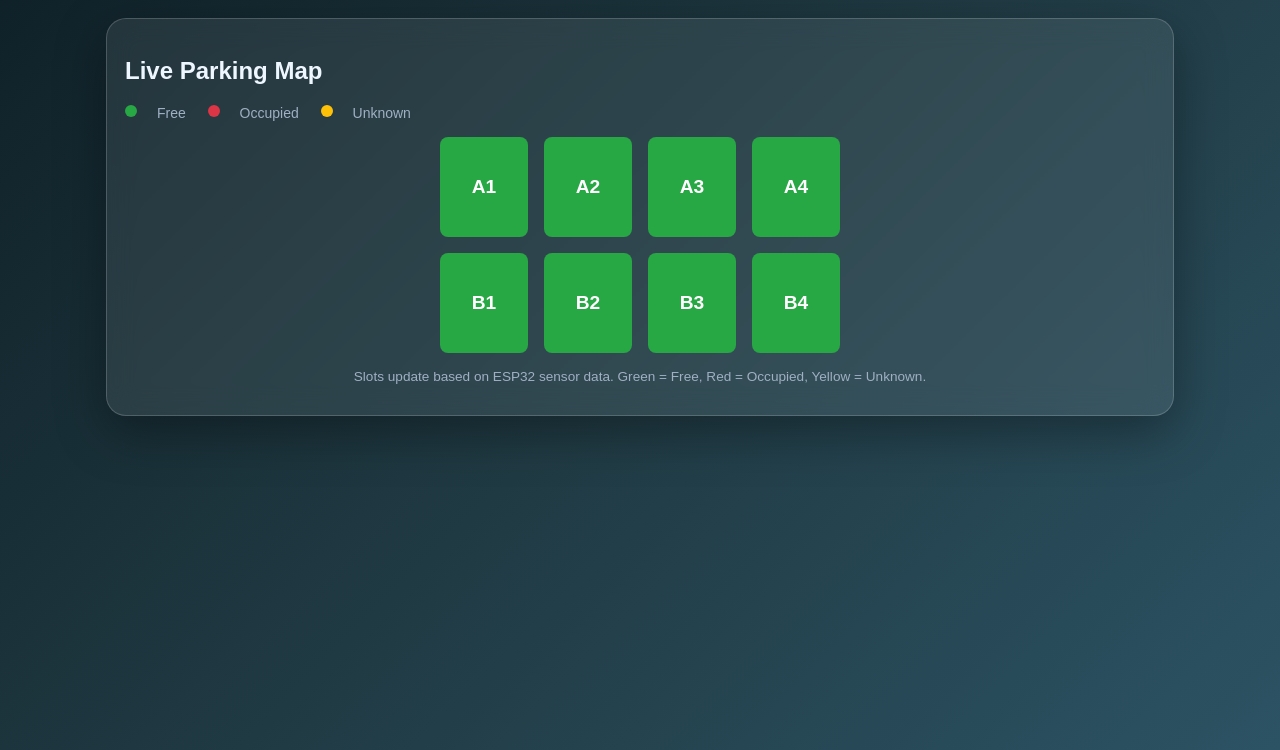
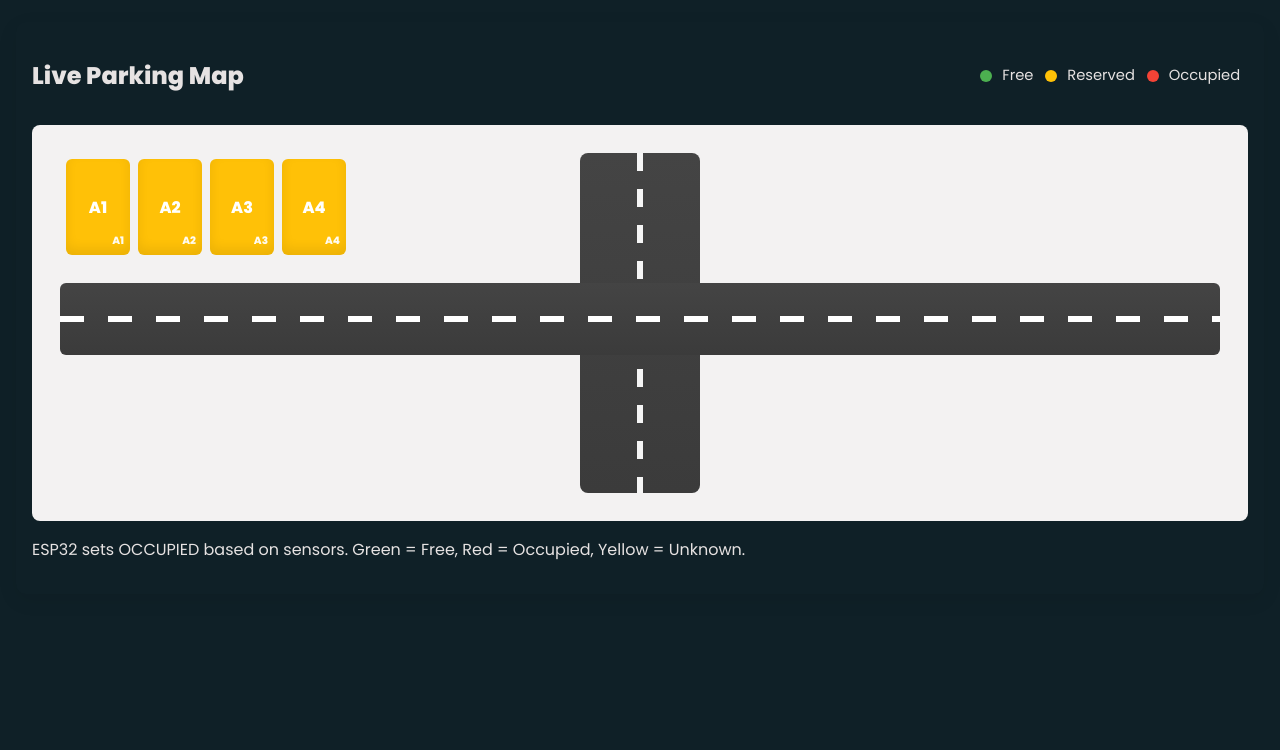
Before and after one commit to patshivm/ParkWay, a website: page map.html in a window 1280 px wide. Shown: the part 50-800 px from the top of the page. Drawn offline with Linux system fonts and the light colour scheme; no server answers.

Commit message:
Update Graphics to map.html

```diff
--- a/map.html
+++ b/map.html
@@ -1,32 +1,145 @@
 <!DOCTYPE html>
 <html lang="en">
 <head>
-<meta charset="UTF-8">
-<meta name="viewport" content="width=device-width, initial-scale=1.0">
-<title>Parkway • Parking Map</title>
-<link rel="stylesheet" href="style.css">
+<meta charset="utf-8" />
+<meta name="viewport" content="width=device-width,initial-scale=1" />
+<title>Parkway • Parking Map — Grid Roads</title>
+<link href="https://fonts.googleapis.com/css2?family=Poppins:wght@400;600;800&display=swap" rel="stylesheet">
 <style>
-  .map-grid {
-    display: grid;
-    grid-template-columns: repeat(4, 1fr);
-    gap: 1rem;
-    max-width: 400px;
-    margin: 1rem auto;
-  }
-  .slot {
-    position: relative;
-    padding: 1rem;
-    border-radius: 8px;
-    font-weight: bold;
-    text-align: center;
-    color: white;
-    user-select: none;
-  }
-  .free { background-color: #28a745; }
-  .occupied { background-color: #dc3545; }
-  .unknown { background-color: #ffc107; color: #212529; }
-  .slot-number { display: block; font-size: 1.2rem; }
-  .badge { display: block; margin-top: 0.25rem; font-size: 0.8rem; font-weight: normal; }
+:root{
+  --bg: #0f2027;
+  --asphalt: #444;
+  --asphalt-dark: #333;
+  --slot-gray: #070707;
+  --slot-border: #000000;
+  --median: #6b6b6b;
+  --road-width: 120px;
+  --hroad-height: 72px;
+  --gutter: 22px;
+
+  --free: #4CAF50;
+  --reserved: #FFC107;
+  --occupied: #F44336;
+  --unknown: #ffc107;
+}
+
+*{box-sizing:border-box;}
+body{margin:0;font-family:"Poppins",sans-serif;background:var(--bg);color:#e6e2e2;}
+header.topbar{background:#222;color:#b32b2b;padding:.6rem 1.75rem;display:flex;align-items:center;justify-content:space-between;}
+header.topbar a{color:#70afbb;text-decoration:none;margin-left:.6rem}
+.container{max-width:1400px;margin:1.75rem auto;padding:0 1rem;}
+.panel{background:var(--bg);border-radius:10px;padding:1rem;box-shadow:0 6px 20px rgba(0,0,0,0.08);}
+.panel-head{display:flex;justify-content:space-between;align-items:center;margin-bottom:12px}
+.legend{font-size:0.92rem}
+.legend .dot{display:inline-block;width:12px;height:12px;border-radius:50%;margin-right:6px;vertical-align:middle}
+.free{background:var(--free)}
+.reserved{background:var(--reserved)}
+.occupied{background:var(--occupied)}
+.unknown{background:var(--unknown)}
+
+.lot-grid{
+  display:grid;
+  grid-template-columns: 1fr var(--road-width) 1fr;
+  grid-template-rows: auto var(--hroad-height) auto var(--hroad-height) auto;
+  gap: var(--gutter);
+  position:relative;
+  background: #f3f2f2;
+  padding:28px;
+  border-radius:8px;
+  overflow:visible;
+}
+
+.vertical-road{
+  grid-column:2 / 3;
+  grid-row:1 / 6;
+  background: linear-gradient(#444,#3b3b3b);
+  border-radius:8px;
+  position:relative;
+  display:flex;
+  align-items:center;
+  justify-content:center;
+  z-index:2;
+}
+.vertical-road::after{
+  content:"";
+  position:absolute;
+  left:50%;
+  top:0;
+  transform:translateX(-50%);
+  width:6px;
+  height:100%;
+  background-image: repeating-linear-gradient(to bottom,#fff 0 18px,transparent 18px 36px);
+  opacity:0.95;
+}
+
+.hroad{
+  grid-column:1 / 4;
+  height:var(--hroad-height);
+  background: linear-gradient(#444,#3b3b3b);
+  position:relative;
+  border-radius:6px;
+  z-index:2;
+}
+.hroad::before{
+  content:"";
+  position:absolute;
+  left:0;
+  top:50%;
+  transform:translateY(-50%);
+  height:6px;
+  width:100%;
+  background-image: repeating-linear-gradient(to right,#fff 0 24px,transparent 24px 48px);
+}
+
+.band{
+  display:flex;
+  flex-direction:column;
+  gap:14px;
+  padding:6px 6px;
+}
+
+.park-row{
+  display:flex;
+  gap:8px;
+  align-items:center;
+  justify-content:flex-start;
+}
+
+.slot{
+  width:64px;
+  height:96px;
+  border-radius:6px;
+  color:#fff;
+  font-weight:700;
+  display:flex;
+  align-items:center;
+  justify-content:center;
+  position:relative;
+  z-index:3;
+  box-shadow: inset 0 -6px 12px rgba(0,0,0,0.08);
+  cursor:pointer;
+}
+.slot-number{position:absolute;bottom:6px;right:6px;font-size:.65rem;opacity:0.95;}
+
+.entrance{
+  position:absolute;
+  top:-22px;
+  left:50%;
+  transform:translateX(-50%);
+  background:var(--free);color:#fff;padding:6px 10px;border-radius:6px;z-index:5;font-weight:700;
+}
+.exit{
+  position:absolute;
+  bottom:-22px;
+  left:50%;
+  transform:translateX(-50%);
+  background:var(--occupied);color:#fff;padding:6px 10px;border-radius:6px;z-index:5;font-weight:700;
+}
+
+@media (max-width:900px){
+  .lot-grid{grid-template-columns: 1fr 96px 1fr; padding:18px}
+  .slot{width:52px;height:82px}
+}
 </style>
 </head>
 <body>
@@ -43,33 +156,39 @@
 </header>
 
 <main class="container">
-  <section class="panel glass">
+  <section class="panel">
     <div class="panel-head">
       <h2>Live Parking Map</h2>
       <div class="legend">
         <span class="dot free"></span> Free &nbsp;
+        <span class="dot reserved"></span> Reserved &nbsp;
         <span class="dot occupied"></span> Occupied &nbsp;
-        <span class="dot unknown"></span> Unknown &nbsp;
       </div>
     </div>
 
-    <div class="map-grid" role="region" aria-label="Parking lot map">
-      <div class="slot free" id="A1"><span class="slot-number">A1</span></div>
-      <div class="slot free" id="A2"><span class="slot-number">A2</span></div>
-      <div class="slot free" id="A3"><span class="slot-number">A3</span></div>
-      <div class="slot free" id="A4"><span class="slot-number">A4</span></div>
-      <div class="slot free" id="B1"><span class="slot-number">B1</span></div>
-      <div class="slot free" id="B2"><span class="slot-number">B2</span></div>
-      <div class="slot free" id="B3"><span class="slot-number">B3</span></div>
-      <div class="slot free" id="B4"><span class="slot-number">B4</span></div>
+    <div class="lot-grid" role="region" aria-label="Parking lot map">
+      <div class="vertical-road" aria-hidden="true"></div>
+
+      <!-- TOP BAND: left -->
+      <div class="band" style="grid-column:1 / 2; grid-row:1 / 2;">
+        <div class="park-row">
+          <div class="slot unknown" id="A1">A1<span class="slot-number">A1</span></div>
+          <div class="slot unknown" id="A2">A2<span class="slot-number">A2</span></div>
+          <div class="slot unknown" id="A3">A3<span class="slot-number">A3</span></div>
+          <div class="slot unknown" id="A4">A4<span class="slot-number">A4</span></div>
+        </div>
+      </div>
+
+      <div class="hroad" style="grid-column:1 / 4; grid-row:2 / 3;"></div>
     </div>
 
     <p class="mini-note">
-      Slots update based on ESP32 sensor data. Green = Free, Red = Occupied, Yellow = Unknown.
+      ESP32 sets <span class="dot occupied"></span> OCCUPIED based on sensors. Green = Free, Red = Occupied, Yellow = Unknown.
     </p>
   </section>
 </main>
 
+<!-- Live update script -->
 <script>
 const serverURL = "/api/parking";
 
@@ -89,22 +208,19 @@ function updateMap(slots) {
     const el = document.getElementById(id);
     if (!el) continue;
 
-    el.classList.remove("free", "occupied", "unknown");
+    el.classList.remove("free","occupied","reserved","unknown");
 
     const status = slots[id];
     if (status === "EMPTY") el.classList.add("free");
     else if (status === "OCCUPIED") el.classList.add("occupied");
-    else el.classList.add("UNKNOWN");
+    else el.classList.add("unknown");
 
-    el.innerHTML = `<span class="slot-number">${id}</span>
-                    <span class="badge ${el.classList[0]}">${status}</span>`;
+    el.querySelector(".slot-number").textContent = id;
   }
 }
 
-// Fetch every second
 setInterval(fetchSlots, 1000);
 fetchSlots();
 </script>
-
 </body>
 </html>
```
